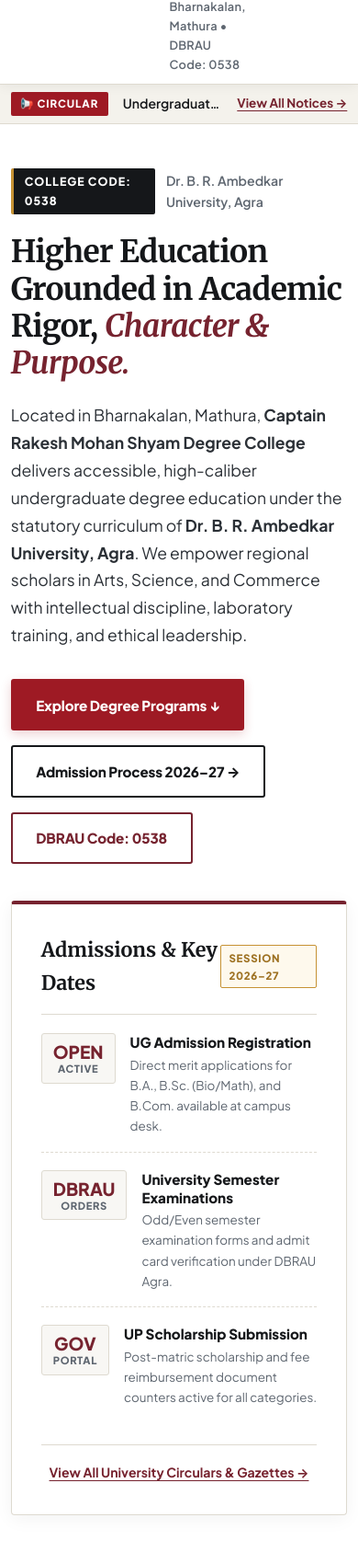
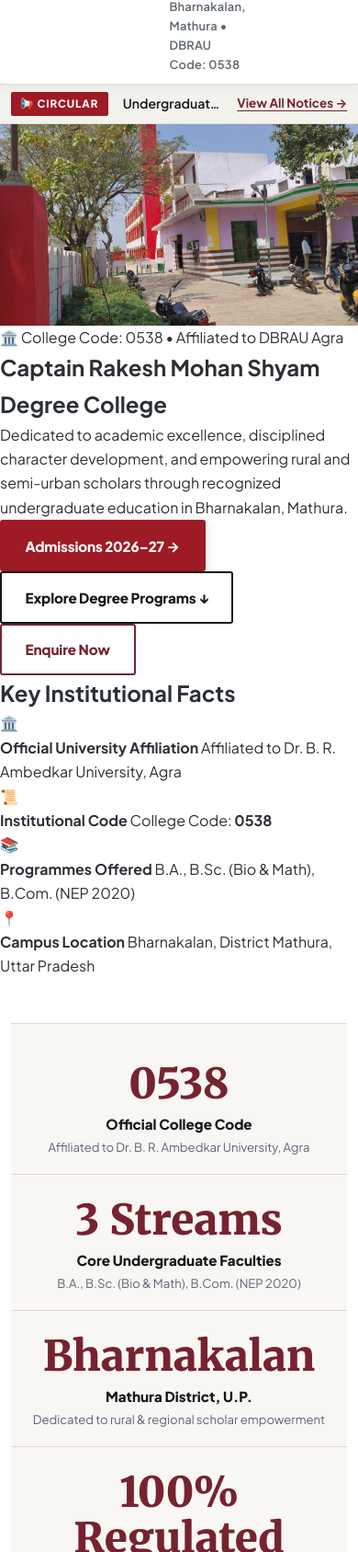
Before and after one commit to theChrishna/crms-college, a plain HTML site: page index.html in a window 390 px wide. Shown: the part 313-2000 px from the top of the page at 92% size. Drawn offline with Linux system fonts and the light colour scheme.

Commit message:
Fill in college contact details and update B.A. subjects
- Add phone, email, PIN (281502) and Tahsil Goverdhan to the address
- Add Chairman/Manager/Principal names and governing body list
- Add sanctioned intake and per-semester fees for B.A., B.Sc., B.Com.
- B.A. disciplines: replace Sociology and Sanskrit with Home Science and Education
- Update data/*.json to match

Co-Authored-By: Claude Sonnet 5.5 <noreply@anthropic.com>

```diff
--- a/data/committees.json
+++ b/data/committees.json
@@ -7,7 +7,7 @@
     "helpline": "1800-180-5522 (National 24x7 Anti-Ragging Toll-Free Helpline)",
     "procedure": "Any student subjected to or observing ragging incidents must immediately contact any committee member, drop a complaint in the Anti-Ragging Box, or email directly. Immediate inquiry and disciplinary/legal action will be initiated within 24 hours.",
     "members": [
-      { "role": "Chairman / Head", "name": "[PLACEHOLDER: Principal Name]", "contact": "[PLACEHOLDER: Office Contact]" },
+      { "role": "Chairman / Head", "name": "Dr. Jeetendra Kumar", "contact": "9027125096" },
       { "role": "Convener / Faculty Representative", "name": "[PLACEHOLDER: Senior Faculty Name]", "contact": "[PLACEHOLDER: Phone/Email]" },
       { "role": "Civil & Police Administration Rep.", "name": "[PLACEHOLDER: Local Station Officer / Nominee]", "contact": "[PLACEHOLDER: Local Police Station]" },
       { "role": "Media Representative", "name": "[PLACEHOLDER: Local Media Rep.]", "contact": "[PLACEHOLDER: Contact Details]" },
@@ -39,7 +39,7 @@
     "helpline": "College Administrative Counter & Grievance Dropbox",
     "procedure": "Students may submit grievances in writing to the Principal's office or via the official online grievance form. The committee conducts periodic reviews and issues resolutions within 15 working days.",
     "members": [
-      { "role": "Chairperson", "name": "[PLACEHOLDER: Principal Name]", "contact": "[PLACEHOLDER: Principal Office]" },
+      { "role": "Chairperson", "name": "Dr. Jeetendra Kumar", "contact": "9027125096" },
       { "role": "Senior Professor / Convener", "name": "[PLACEHOLDER: Senior Professor]", "contact": "[PLACEHOLDER: Contact Details]" },
       { "role": "Faculty Member (Arts)", "name": "[PLACEHOLDER: Arts Faculty]", "contact": "[PLACEHOLDER: Contact Details]" },
       { "role": "Faculty Member (Science)", "name": "[PLACEHOLDER: Science Faculty]", "contact": "[PLACEHOLDER: Contact Details]" },
@@ -54,7 +54,7 @@
     "helpline": "RTI Counter, Administrative Wing",
     "procedure": "Indian citizens can seek information by submitting an application along with the prescribed statutory fee (postal order/demand draft/court fee stamp) addressed to the Public Information Officer (PIO).",
     "members": [
-      { "role": "Appellate Authority", "name": "[PLACEHOLDER: Principal Name, CRMS Degree College]", "contact": "[PLACEHOLDER: Principal Office, Bharnakalan]" },
+      { "role": "Appellate Authority", "name": "Dr. Jeetendra Kumar", "contact": "9027125096" },
       { "role": "Public Information Officer (PIO)", "name": "[PLACEHOLDER: Office Superintendent / Senior Faculty]", "contact": "[PLACEHOLDER: Contact / Email]" },
       { "role": "Assistant Public Information Officer (APIO)", "name": "[PLACEHOLDER: Administrative Staff]", "contact": "[PLACEHOLDER: Contact Details]" }
     ]
--- a/data/faculty.json
+++ b/data/faculty.json
@@ -1,7 +1,7 @@
 [
   {
     "id": "fac-01",
-    "name": "[PLACEHOLDER: Principal Name]",
+    "name": "Dr. Jeetendra Kumar",
     "designation": "Principal & Head of Institution",
     "department": "Administration & Academics",
     "qualification": "Ph.D., M.A. / M.Sc., NET / SLET Qualified",
--- a/index.html
+++ b/index.html
@@ -203,82 +203,72 @@
     </div>
   </aside>
 
-  <!-- Main Landmark Page Content (80vw Canvas) -->
+  <!-- Main Landmark Page Content -->
   <main class="main" id="main-landmark">
-    <div class="hp-outer">
 
     <!-- ===================================================================
-           1. Expansive 80vw Hero: UChicago Scholarly Rigor + Phoenix Clarity
+         1. Hero Section (Simpler, Like Before: Campus Background & Clean Key Facts)
          =================================================================== -->
-      <div class="hp__topper">
-        <section class="hp__section hp__section--intro">
-          <div class="hp__intro__width">
+    <section class="hero" aria-label="College Introduction">
+      <img src="images/campus-building.jpg" alt="College Campus Academic Block" class="hero-bg-image" width="1280" height="720">
+      <div class="hero-overlay"></div>
+      <div class="hero-container">
 
-            <!-- Editorial Scholarly Lead (Left Column) -->
-            <div class="hp__intro-text">
-              <div class="hp__intro-badge">
-                <span class="hp__intro-badge-pill">COLLEGE CODE: 0538</span>
-                <span class="hp__intro-badge-sub">Dr. B. R. Ambedkar University, Agra</span>
-              </div>
-              <h1 class="hp__intro-text__lead">Higher Education Grounded in Academic Rigor, <em>Character & Purpose.</em></h1>
-              <p class="hp__intro-body">
-                Located in Bharnakalan, Mathura, <strong>Captain Rakesh Mohan Shyam Degree College</strong> delivers accessible, high-caliber undergraduate degree education under the statutory curriculum of <strong>Dr. B. R. Ambedkar University, Agra</strong>. We empower regional scholars in Arts, Science, and Commerce with intellectual discipline, laboratory training, and ethical leadership.
+        <!-- Hero Text & Primary Actions -->
+        <div class="hero-content">
+          <div class="hero-badge">🏛️ College Code: 0538 &bull; Affiliated to DBRAU Agra</div>
+          <h1 class="hero-title">
+            Captain Rakesh Mohan Shyam <span class="highlight">Degree College</span>
+          </h1>
+          <p class="hero-subtitle">
+            Dedicated to academic excellence, disciplined character development, and empowering rural and semi-urban scholars through recognized undergraduate education in Bharnakalan, Mathura.
           </p>
-              <div class="hp__intro-actions">
-                <a href="#programs" class="hp-btn hp-btn--primary">Explore Degree Programs ↓</a>
-                <a href="admissions.html" class="hp-btn hp-btn--secondary">Admission Process 2026–27 →</a>
-                <a href="about.html#approvals" class="hp-btn hp-btn--outline">DBRAU Code: 0538</a>
+          <div class="hero-actions">
+            <a href="admissions.html" class="hp-btn hp-btn--primary">Admissions 2026–27 →</a>
+            <a href="#programs" class="hp-btn hp-btn--secondary">Explore Degree Programs ↓</a>
+            <a href="contact.html#enquiry" class="hp-btn hp-btn--outline">Enquire Now</a>
           </div>
         </div>
 
-            <!-- Phoenix-Style Deadlines & Quick Admissions Box (Right Column) -->
-            <div class="hp__intro-deadlines">
-              <div class="deadlines-card">
-                <div class="deadlines-header">
-                  <h2 class="deadlines-title">Admissions & Key Dates</h2>
-                  <span class="deadlines-badge">Session 2026–27</span>
-                </div>
-                <ul class="deadlines-list">
-                  <li class="deadline-item">
-                    <div class="deadline-date">
-                      <span class="deadline-date-day">OPEN</span>
-                      <span class="deadline-date-month">Active</span>
-                    </div>
-                    <div class="deadline-info">
-                      <div class="deadline-label">UG Admission Registration</div>
-                      <div class="deadline-desc">Direct merit applications for B.A., B.Sc. (Bio/Math), and B.Com. available at campus desk.</div>
+        <!-- Featured Institutional Highlights Card (Like Before) -->
+        <div class="hero-card">
+          <h2 class="hero-card-title">Key Institutional Facts</h2>
+          <ul class="hero-card-list">
+            <li class="hero-card-item">
+              <span class="hero-card-icon">🏛️</span>
+              <div>
+                <strong>Official University Affiliation</strong>
+                Affiliated to Dr. B. R. Ambedkar University, Agra
               </div>
             </li>
-                  <li class="deadline-item">
-                    <div class="deadline-date">
-                      <span class="deadline-date-day">DBRAU</span>
-                      <span class="deadline-date-month">Orders</span>
-                    </div>
-                    <div class="deadline-info">
-                      <div class="deadline-label">University Semester Examinations</div>
-                      <div class="deadline-desc">Odd/Even semester examination forms and admit card verification under DBRAU Agra.</div>
+            <li class="hero-card-item">
+              <span class="hero-card-icon">📜</span>
+              <div>
+                <strong>Institutional Code</strong>
+                College Code: <strong>0538</strong>
               </div>
             </li>
-                  <li class="deadline-item">
-                    <div class="deadline-date">
-                      <span class="deadline-date-day">GOV</span>
-                      <span class="deadline-date-month">Portal</span>
+            <li class="hero-card-item">
+              <span class="hero-card-icon">📚</span>
+              <div>
+                <strong>Programmes Offered</strong>
+                B.A., B.Sc. (Bio & Math), B.Com. (NEP 2020)
               </div>
-                    <div class="deadline-info">
-                      <div class="deadline-label">UP Scholarship Submission</div>
-                      <div class="deadline-desc">Post-matric scholarship and fee reimbursement document counters active for all categories.</div>
+            </li>
+            <li class="hero-card-item">
+              <span class="hero-card-icon">📍</span>
+              <div>
+                <strong>Campus Location</strong>
+                Bharnakalan, District Mathura, Uttar Pradesh
               </div>
             </li>
           </ul>
-                <div class="deadlines-footer">
-                  <a href="notices.html" class="deadlines-link">View All University Circulars & Gazettes →</a>
-                </div>
-              </div>
         </div>
 
       </div>
     </section>
-      </div>
+
+    <div class="hp-outer">
 
       <!-- ===================================================================
            2. High-Impact Stats Strip (Expansive 80vw Canvas)
@@ -339,9 +329,9 @@
                 <span class="degree-subject-pill">English</span>
                 <span class="degree-subject-pill">History</span>
                 <span class="degree-subject-pill">Political Science</span>
-                <span class="degree-subject-pill">Sociology</span>
+                <span class="degree-subject-pill">Home Science</span>
                 <span class="degree-subject-pill">Economics</span>
-                <span class="degree-subject-pill">Sanskrit</span>
+                <span class="degree-subject-pill">Education</span>
               </div>
             </div>
             <div class="degree-card__footer">
@@ -671,7 +661,7 @@
       <!-- Footer Bottom Utility Row -->
       <div class="site-footer__utility">
         <div class="site-footer__utility-item--address">
-          Captain Rakesh Mohan Shyam Degree College, Village Bharnakalan, Post Bharnakalan, District Mathura, Uttar Pradesh - 281001 &middot; Affiliated to Dr. B. R. Ambedkar University, Agra &middot; College Code: 0538 &middot; Phone: <span class="placeholder-tag">[PLACEHOLDER: 0565-XXXXXXX]</span>
+          Captain Rakesh Mohan Shyam Degree College, Village Bharnakalan, Post Bharnakalan, Tahsil Goverdhan, District Mathura, Uttar Pradesh - 281502 &middot; Affiliated to Dr. B. R. Ambedkar University, Agra &middot; College Code: 0538 &middot; Phone: 9927428268
         </div>
         <ul class="site-footer__utility-list">
           <li><a class="site-footer__utility-link" href="about.html">About College</a></li>
```
Also changed, not shown: 404.html (+1 -1 lines), about.html (+16 -5 lines), academics.html (+10 -9 lines), accessibility.html (+4 -4 lines), admissions.html (+8 -8 lines), committees.html (+4 -4 lines), contact.html (+5 -5 lines), data/courses.json (+9 -8 lines), facilities.html (+1 -1 lines), faculty.html (+2 -2 lines), gallery.html (+1 -1 lines), notices.html (+1 -1 lines), privacy.html (+3 -3 lines), terms.html (+2 -2 lines). Lines whose indentation alone changed are shown as unchanged.
